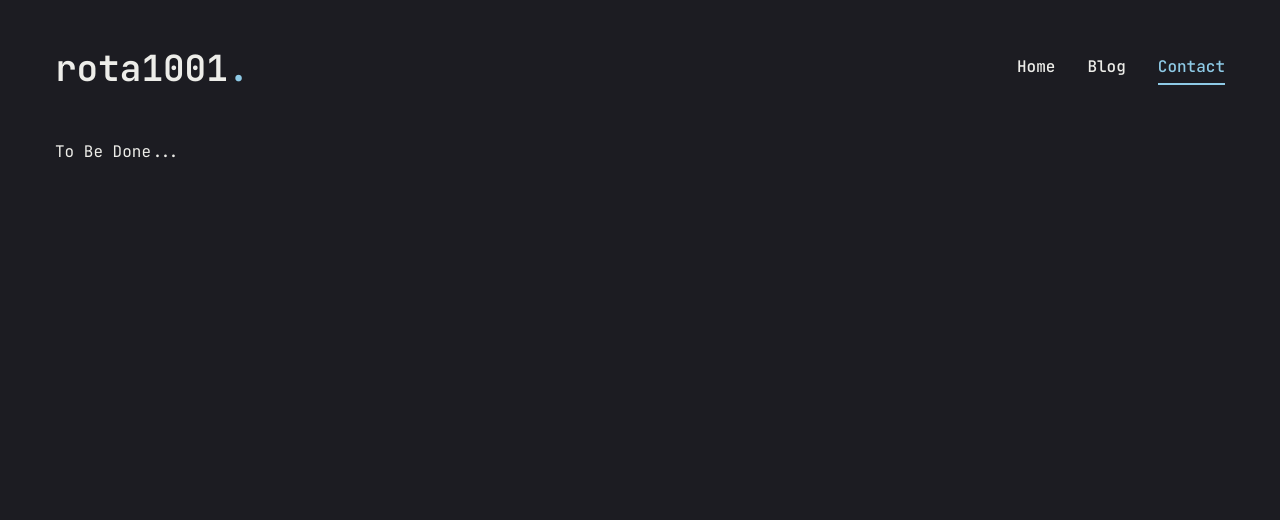
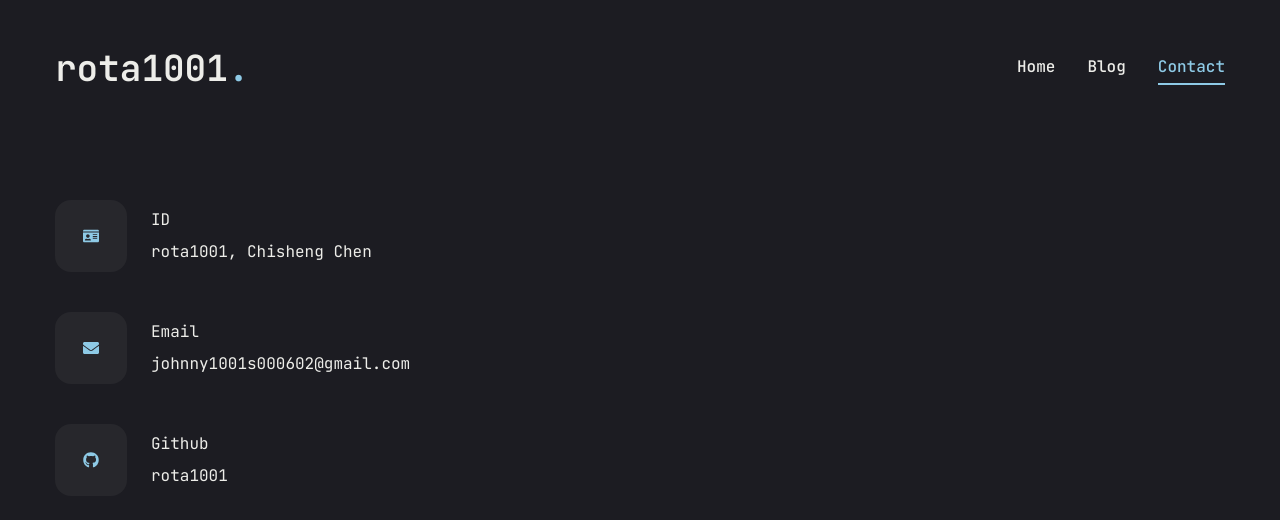
Before and after one commit to rota1001/my-personal-website, a Next.js app: page /contact in a window 1280 px wide. Shown: the top 520 px of the page. Built offline with nearby package versions, Linux system fonts and the light colour scheme.

Commit message:
contact page

```diff
--- a/app/contact/page.jsx
+++ b/app/contact/page.jsx
@@ -1,12 +1,60 @@
+"use client";
+import { Description } from "@radix-ui/react-dialog";
 import React from "react";
+
+import { FaEnvelope, FaGithub, FaFacebook, FaIdCard, FaInstagram } from "react-icons/fa";
+import { motion } from 'framer-motion';
+
+const info = [
+    {
+        icon: <FaIdCard />,
+        title: "ID",
+        description: "rota1001, Chisheng Chen"
+    },
+    {
+        icon: <FaEnvelope />,
+        title: "Email",
+        description: "johnny1001s000602@gmail.com",
+    },
+    {
+        icon: <FaGithub />,
+        title: "Github",
+        description: "rota1001"
+    }
+]
 
 const Contact = () => {
     return (
-        <section className="h-full">
-            <div className="container mx-auto h-full">
-                To Be Done...
+        <motion.section
+            initial={{ opacity: 0}}
+            animate={{
+                opacity: 1,
+                transition: { delay: 2.4, duration: 0.4, ease: "easeIn" }
+            }}
+            className="py-6"
+        >
+            <div className="container mx-auto">
+                <div className="flex-1 flex items-start ord1 md:order-none mb-8 md:mb-0">
+                    <ul className="flex flex-col gap-10">
+                        <div/>
+                        {info.map((item,index) => {
+                            return (
+                            <li key={index} className="flex items-center gap-6">
+                                <div className="w-[72px] h-[72px] bg-[#27272c] text-accent rounded-sm flex items-center justify-center">
+                                    <div className="text=[28px]">{item.icon}</div>
+                                </div>
+                                <div>
+                                    <p>{item.title}</p>
+                                    <h3>{item.description}</h3>
+                                </div>
+                            </li>
+                            );
+                        })}
+                    </ul>
+                </div>
             </div>
-        </section>
+
+        </motion.section>
     );
 };
 
```
